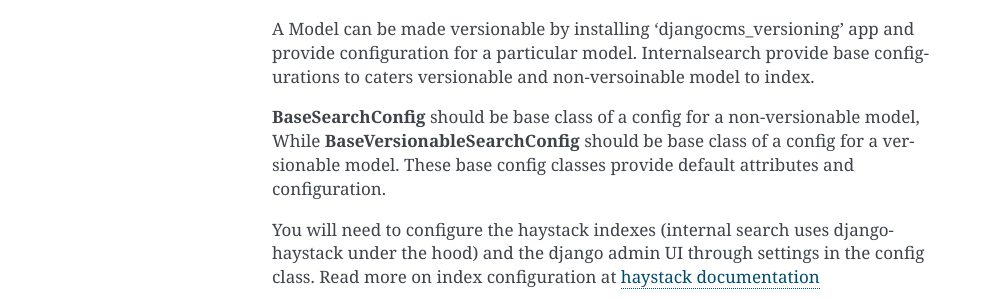
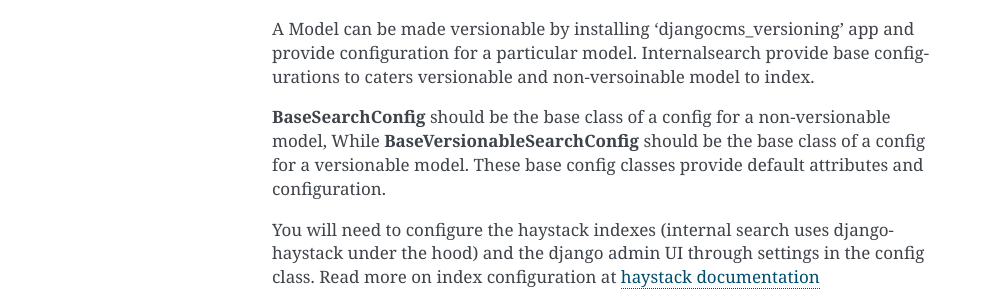
Before and after one commit to divio/djangocms-internalsearch, a Sphinx documentation site: the page built from docs/integration.rst, in a window 1280 px wide. Shown: the part 1068-1367 px from the top of the page, without its empty margins (148-1140 px from the left). Built offline with Sphinx 7.4.7, drawn with Linux system fonts in a browser that asks for light colours.

Commit message:
formatting

```diff
--- a/README.rst
+++ b/README.rst
@@ -11,7 +11,7 @@ Requirements
 
 django CMS Internalsearch requires that you have a django CMS 4.0 (or higher) project already running and set up.
 
-This package also expects to connect to an Elasticsearch server using `django-haystack`. The use of Haystack in this project only support elasticsearch 2.X backend. You can find versions for all operating systems at: https://www.elastic.co/downloads/past-releases
+This package also expects to connect to an Elasticsearch server using `django-haystack`. The use of Haystack in this project only supports elasticsearch 2.X backend. You can find versions for all operating systems at: https://www.elastic.co/downloads/past-releases
 
 
 To install
--- a/docs/integration.rst
+++ b/docs/integration.rst
@@ -60,8 +60,8 @@ Config class can inherit from one of two base config class provided by at `djang
 A Model can be made versionable by installing 'djangocms_versioning' app and provide configuration for a particular model.
 Internalsearch provide base configurations to caters versionable and non-versoinable model to index.
 
-**BaseSearchConfig** should be base class of a config for a non-versionable model, While
-**BaseVersionableSearchConfig** should be base class of a config for a versionable model. These
+**BaseSearchConfig** should be the base class of a config for a non-versionable model, While
+**BaseVersionableSearchConfig** should be the base class of a config for a versionable model. These
 base config classes provide default attributes and configuration.
 
 
```
